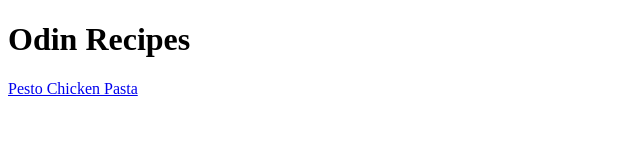
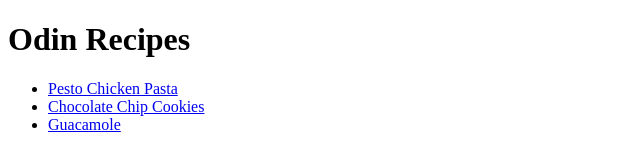
Before and after one commit to mafrib/odin-recipes, a plain HTML site: page index.html in a window 1280 px wide. Shown: the whole page, without its empty margins (0-640 px from the left). Drawn offline with Linux system fonts and the light colour scheme.

Commit message:
Add links to recipe pages

```diff
--- a/index.html
+++ b/index.html
@@ -6,6 +6,18 @@
 </head>
 <body>
   <h1>Odin Recipes</h1>
-    <a href="recipes/pesto-chicken-pasta.html">Pesto Chicken Pasta</a>
+  <ul>
+    <li>
+      <a href="recipes/pesto-chicken-pasta.html">Pesto Chicken
+      Pasta</a>
+    </li>
+    <li>
+      <a href="recipes/chocolate-chip-cookies.html">Chocolate Chip
+      Cookies</a>
+    </li>
+    <li>
+      <a href="recipes/guacamole.html">Guacamole</a>
+    </li>
+  </ul>
 </body>
 </html>
```
Lines whose indentation alone changed are shown as unchanged.
